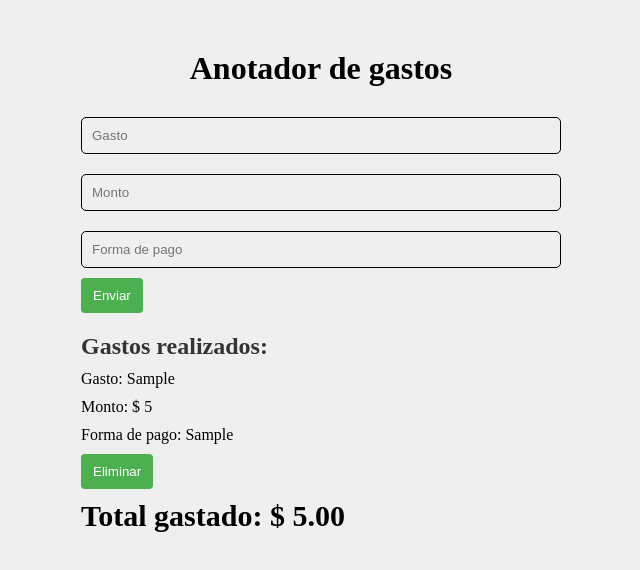
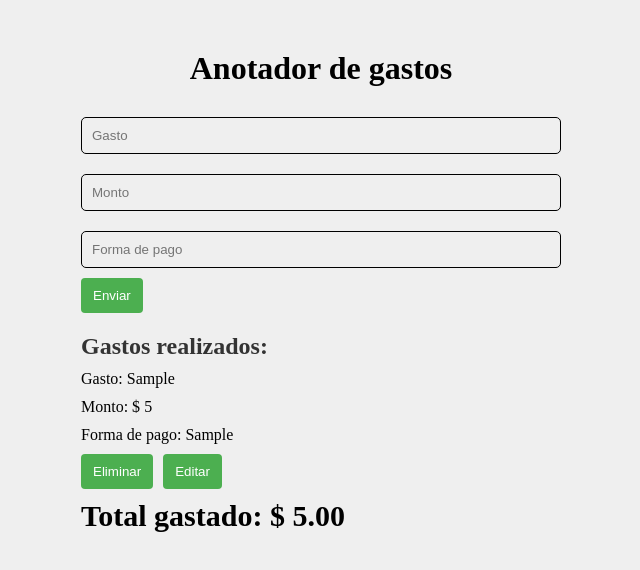
Before and after one commit to MauricioPerezCaram/AnotadorDeGastos, a React (Create React App) app: page / in a window 1280 px wide. Both pictures are taken after typing "Sample", "5", "Sample" into the empty fields and a click on the input "Enviar". Shown: the top 570 px of the page, without its empty margins (319-959 px from the left). Built offline with nearby package versions, Linux system fonts and the light colour scheme.

Commit message:
Perfecto el edit

```diff
--- a/src/components/Formulario.jsx
+++ b/src/components/Formulario.jsx
@@ -20,7 +20,7 @@ const Formulario = () => {
     };
 
     if (editandoIndex !== null) {
-      const nuevosElementos = [...elementosEnviados];
+      const nuevosElementos = { ...elementosEnviados };
       nuevosElementos[editandoIndex] = nuevoElemento;
       setElementosEnviados(nuevosElementos);
       setEditandoIndex(null);
@@ -36,6 +36,15 @@ const Formulario = () => {
     setFormaPago("");
   };
 
+  const handleEditar = (index) => {
+    const elementoEditado = elementosEnviados[index];
+    if (elementoEditado) {
+      setGasto(elementoEditado.gasto || "");
+      setMonto(elementoEditado.monto || "");
+      setFormaPago(elementoEditado.formaPago || "");
+      setEditandoIndex(index);
+    }
+  };
 
   const handleEliminar = (index) => {
     const nuevosElementos = { ...elementosEnviados };
@@ -99,6 +108,9 @@ const Formulario = () => {
                 <button className="submit" onClick={() => handleEliminar(key)}>
                   Eliminar
                 </button>
+                <button className="submit" onClick={() => handleEditar(key)}>
+                  Editar
+                </button>
               </div>
             ))}
           </ul>
```
